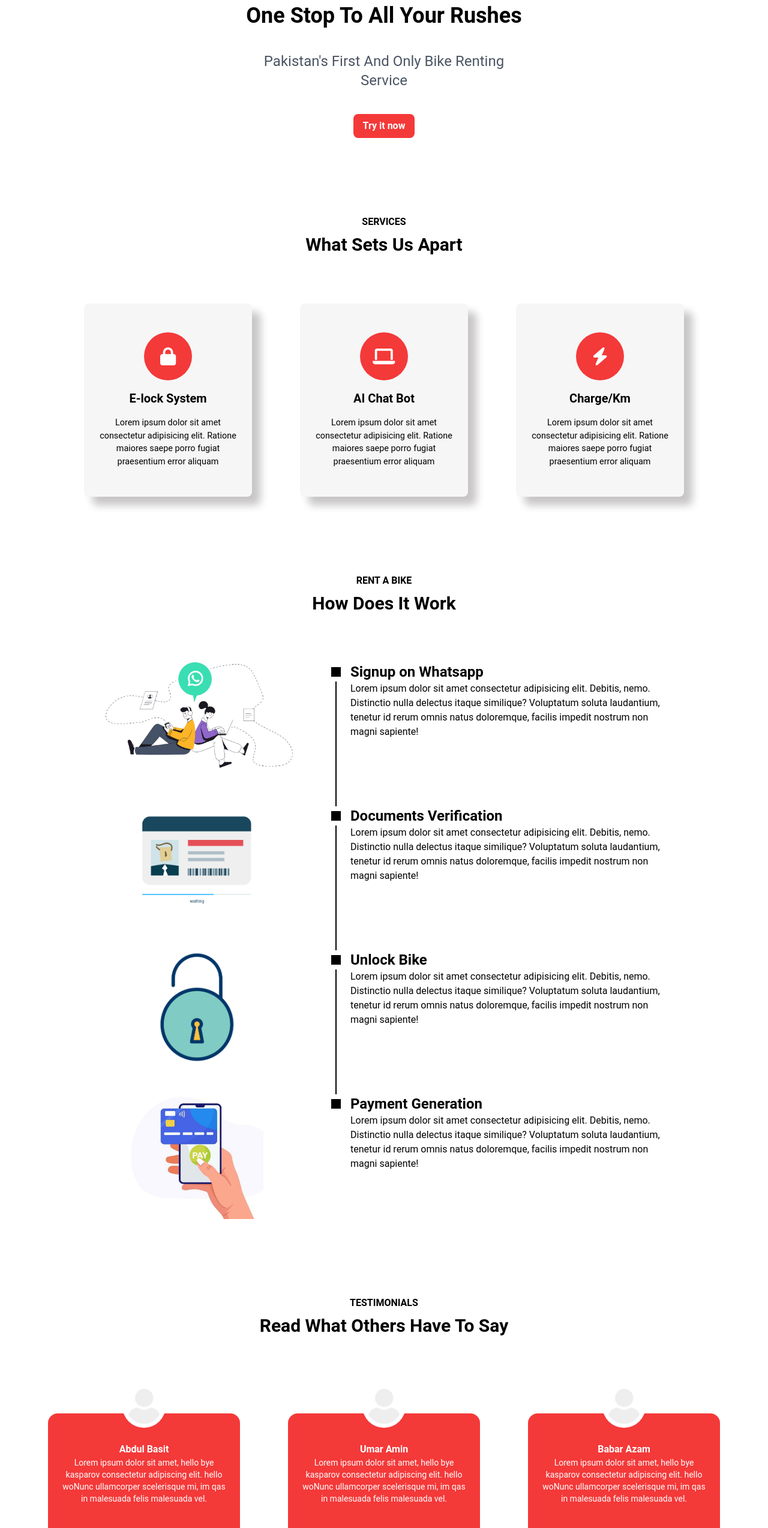
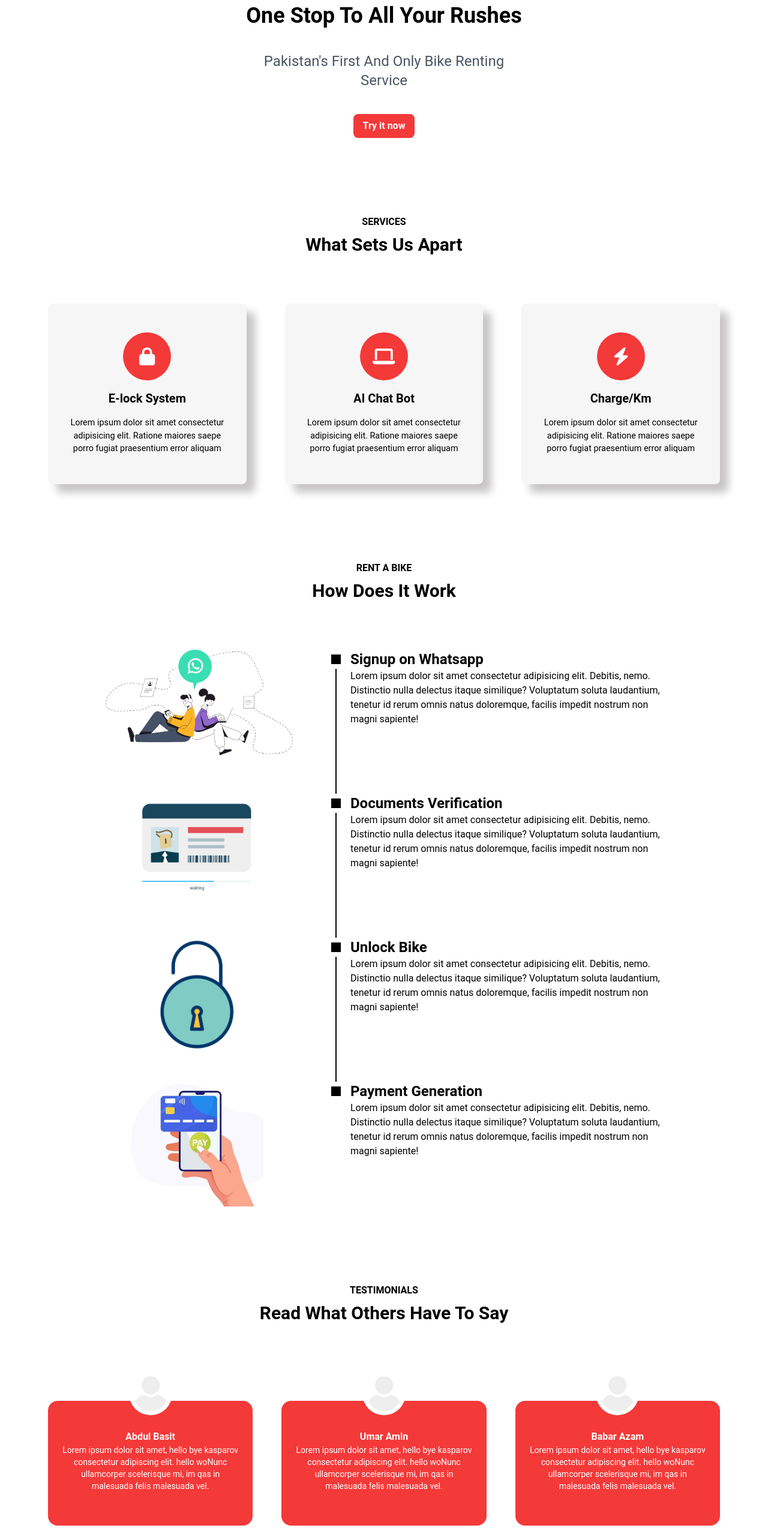
Before and after one commit to Qa5imm/kebab, a Nuxt app: page / in a window 1280 px wide. Shown: the part 234-2781 px from the top of the page at 60% size. Built offline with nearby package versions, Linux system fonts and the light colour scheme.

Commit message:
improved responsiveness

```diff
--- a/components/Navbar/Navbar.vue
+++ b/components/Navbar/Navbar.vue
@@ -16,6 +16,5 @@
 </template>
 <script setup>
 import { data } from "./NavbarData";
-console.log(data)
 const config = useRuntimeConfig();
 </script>
--- a/components/Navbar/NavbarData.js
+++ b/components/Navbar/NavbarData.js
@@ -9,7 +9,7 @@ export const data = [
     },
     {
         name: "Rent Bike",
-        href: "#rentaBike",
+        href: "#rentabike",
     },
     {
         name: "Contact us",
@@ -17,6 +17,6 @@ export const data = [
     },
     {
         name: "About us",
-        href: "#aboutus",
+        href: "/about",
     }
 ]
--- a/components/Services/Service.vue
+++ b/components/Services/Service.vue
@@ -22,9 +22,9 @@
 <script setup>
 const mediaMd = `
 max-md:w-9/12
-
-
-
+max-sm:w-full
+max-sm:px-2
+max-sm:py-6
 `;
 const { icon, title, description } = defineProps({
   icon: String,
--- a/components/Services/Services.vue
+++ b/components/Services/Services.vue
@@ -1,13 +1,13 @@
 <template>
   <div id="services" class="flex flex-col items-center">
     <SectionHeader sectHeader="SERVICES" sectHeadline="What Sets Us Apart" />
-    <div :class="`flex gap-x-20 justify-center ${servicesMd}`">
+    <div :class="`flex gap-x-16 justify-center ${servicesMd}`">
       <Service
         v-for="item in data"
         :icon="item.icon"
         :title="item.title"
         :description="item.description"
-        class="shadow-bbs"
+        class="shadow-bbs basis-1/3"
       />
     </div>
   </div>
@@ -20,5 +20,6 @@ const servicesMd = `
 max-md:flex-col
 max-md:gap-y-12
 max-md:items-center
+max-lg:gap-x-6
 `;
 </script>
--- a/components/Testimonials/Testimonials.vue
+++ b/components/Testimonials/Testimonials.vue
@@ -4,11 +4,12 @@
       sectHeader="TESTIMONIALS"
       sectHeadline="Read What Others Have To Say"
     />
-    <div :class="`flex gap-x-20 ${testimMd}`">
+    <div :class="`flex gap-x-12 ${testimMd}`">
       <Testimonial
         v-for="item in data"
         :name="item.name"
         :description="item.description"
+        class="basis-1/3"
       />
     </div>
   </div>
@@ -17,8 +18,5 @@
 import { data } from "./TestimonialsData";
 
 // media queries
-const testimMd = `
-max-md:flex-col
-max-md:gap-y-8
-`;
+const testimMd = `max-sm:flex-col max-sm:gap-y-8 max-md:gap-x-6`;
 </script>
--- a/components/TopQuestions/TopQuestion.vue
+++ b/components/TopQuestions/TopQuestion.vue
@@ -37,7 +37,7 @@ const dropdownMd = `max-md:w-full`;
   height: 5rem;
 }
 
-@media screen and (max-width: 768px) {
+@media screen and (max-width: 400px) {
   :checked + #menu {
     height: 8rem;
   }
--- a/pages/about.vue
+++ b/pages/about.vue
@@ -2,7 +2,7 @@
   <div
     class="flex flex-col mb-24 items-center mt-20 gap-y-24 justify-center text-xl text-bgray-400"
   >
-    <div class="w-3/4 flex flex-col gap-y-16">
+    <div class="w-3/4 flex flex-col gap-y-16 max-sm:w-full">
       <div>
         <h1 class="text-black font-bold text-3xl text-center mb-4">
           How it started?
```
